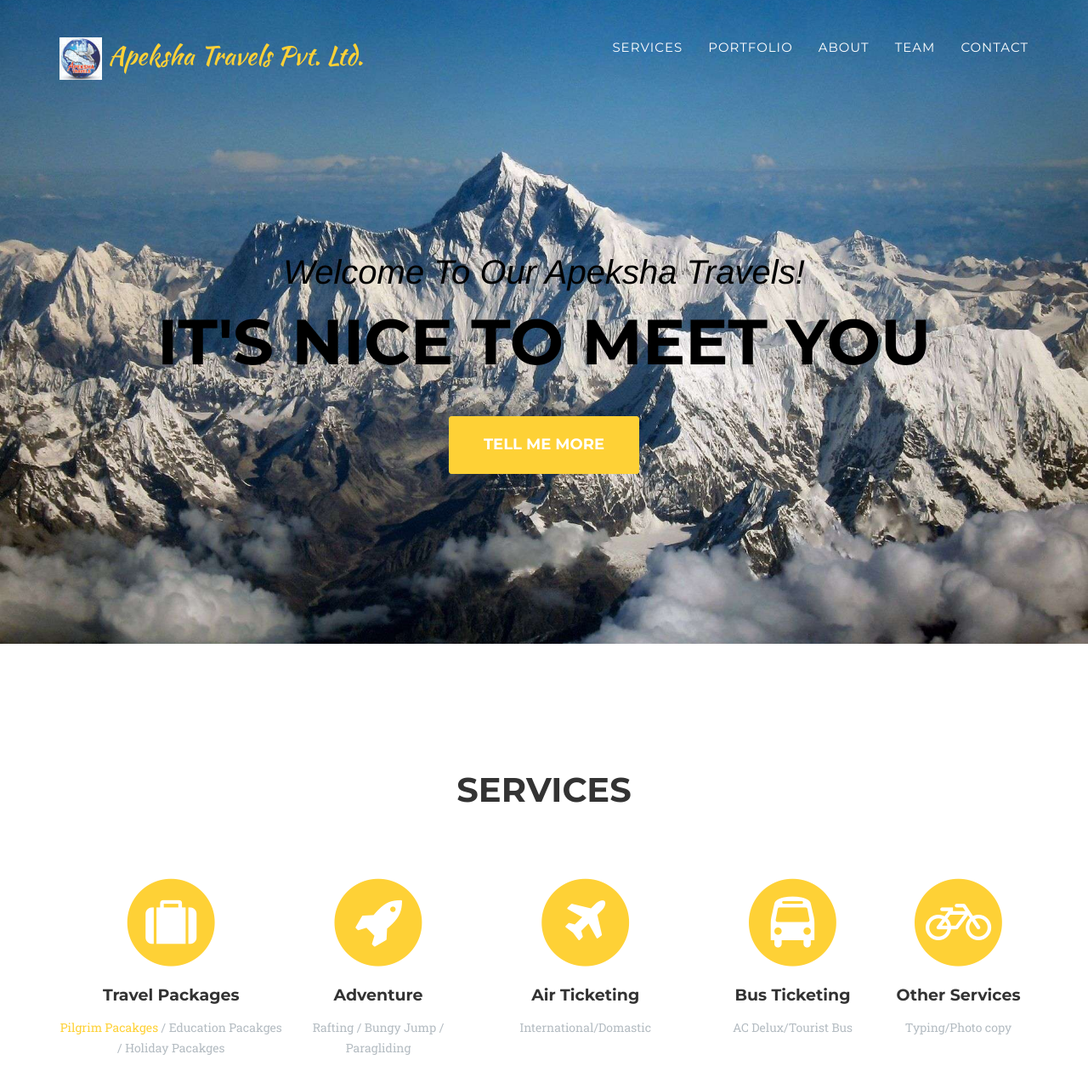
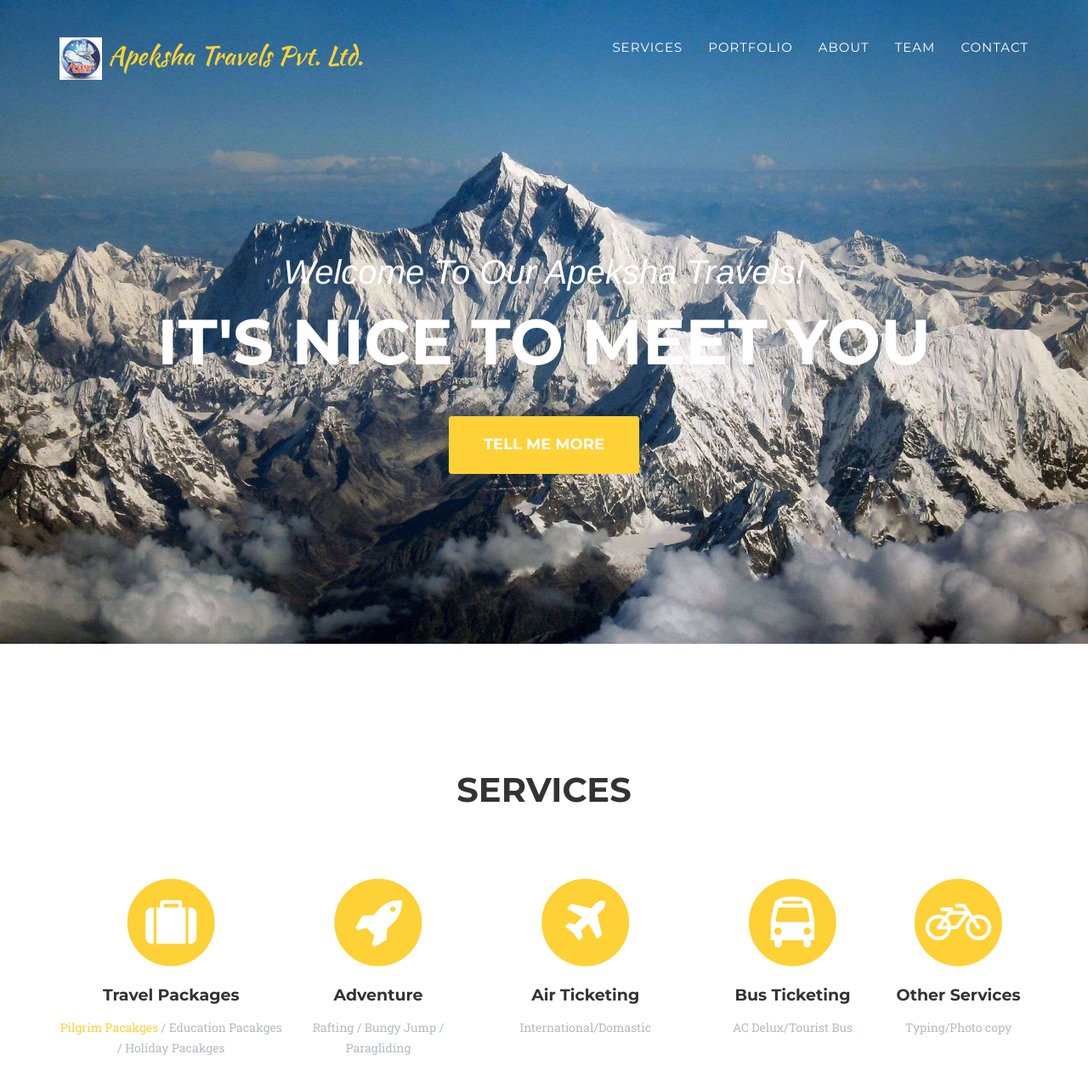
Before and after one commit to gauravmanandhar/apekshatravels.com.np, a Jekyll site: the page built from index.html, in a window 1280 px wide and 1400 px high. Shown: the top 1281 px of the window at 85% size. Built offline with Jekyll 4.4.1, drawn with Linux system fonts in a browser that asks for light colours; some web fonts are replaced.

```diff
--- a/_includes/css/agency.css
+++ b/_includes/css/agency.css
@@ -267,7 +267,7 @@ fieldset[disabled] .btn-xl.active {
 
 header {
     text-align: center;
-    color: #000;
+    color: #fff;
     background-attachment: scroll;
     background-image: url('{{ site.baseurl }}/img/header-bg.jpg');
     background-position: center center;
--- a/_posts/2014-07-18-project-1.markdown
+++ b/_posts/2014-07-18-project-1.markdown
@@ -10,6 +10,6 @@ alt: image-alt
 project-date:
 client:
 category:
-description: Lorem ipsum dolor sit amet, usu cu alterum nominavi lobortis. At duo novum diceret. Tantas apeirian vix et, usu sanctus postulant inciderint ut, populo diceret necessitatibus in vim. Cu eum dicam feugiat noluisse.
+description:The Chitwan Nation Park is a World heritage site and first National park in Nepal.Meaning of 'Chitwan'is 'Heart of Jungle'.Chitwan is famous as one of the best wild-life viewing National parks in Asia .
 
 ---
```
Also changed, not shown: img/logos/apekshya-Travel-logo1.jpg (added).
